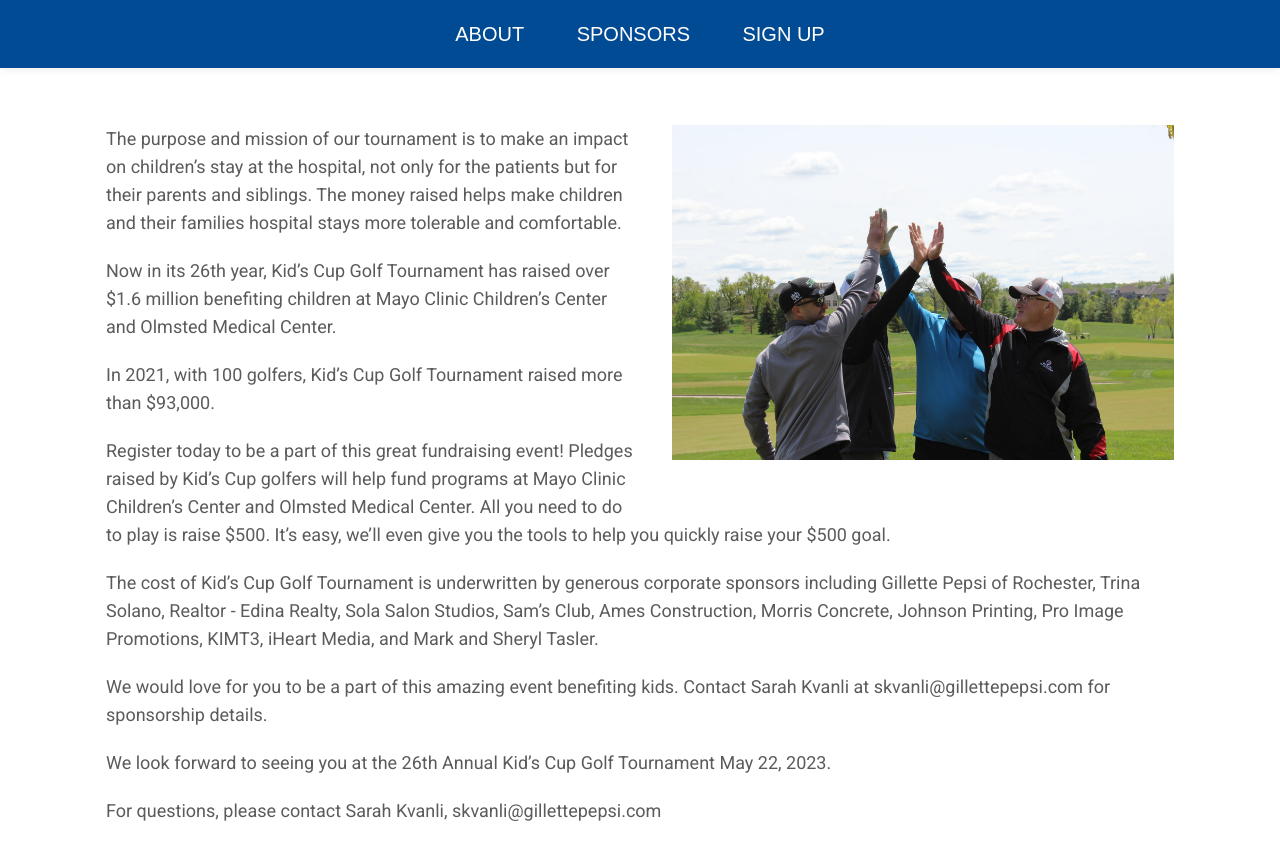
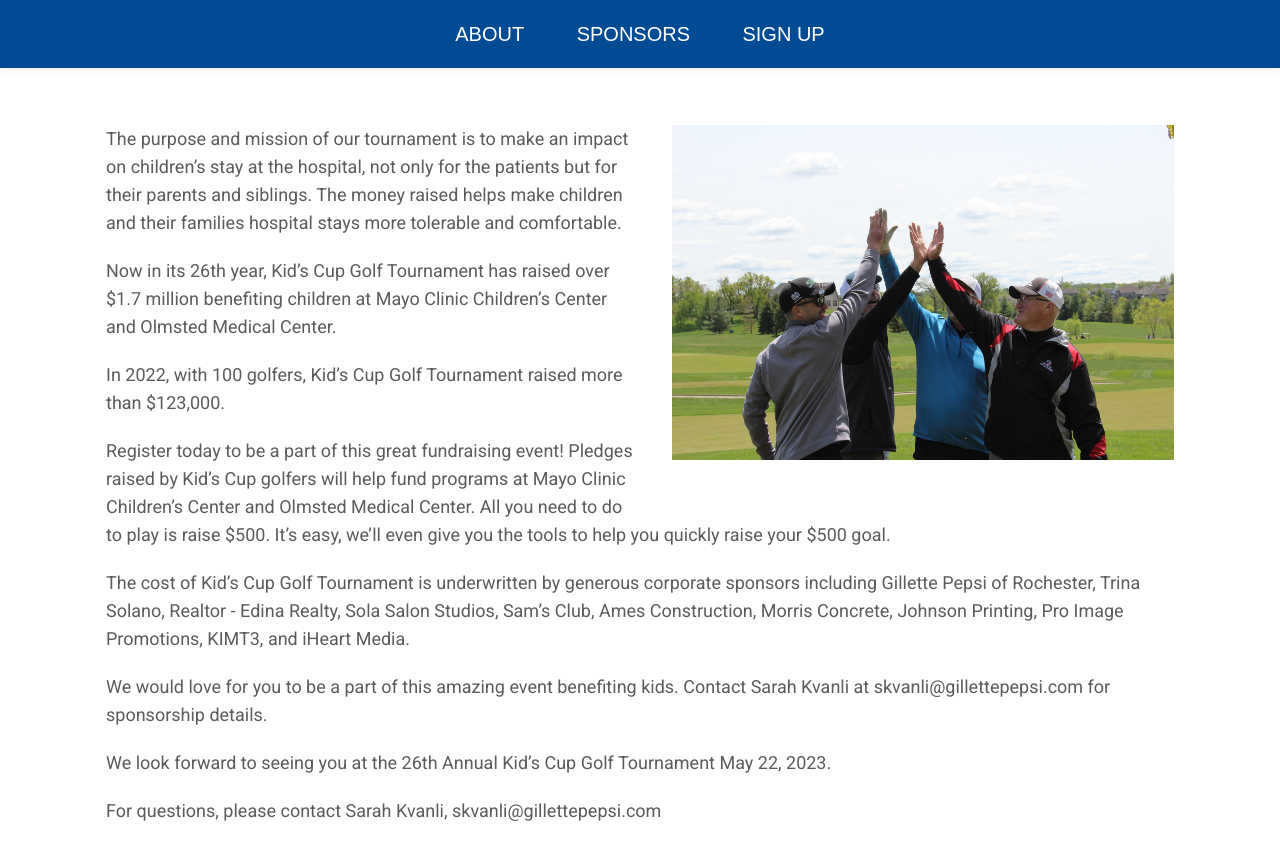
Before and after one commit to kidscuprochester/kidscuprochester.github.io, a Jekyll site: the page built from index.md, in a window 1280 px wide and 900 px high, scrolled down 1297 px. Shown: the top 860 px of the window. Built offline with Jekyll 4.4.1, drawn with Linux system fonts in a browser that asks for light colours; nearby versions of some CDN libraries.

Commit message:
Updated Config

```diff
--- a/_config.yml
+++ b/_config.yml
@@ -41,20 +41,20 @@ who_we_are:
     stay at the hospital, not only for the patients but for their parents and siblings.
     \ The money raised helps make children and their families hospital stays more
     tolerable and comfortable.\n\nNow in its 26th year, Kid’s Cup Golf Tournament
-    has raised over $1.6 million benefiting children at Mayo Clinic Children’s Center
-    and Olmsted Medical Center. \n\nIn 2021, with 100 golfers, Kid’s Cup Golf Tournament
-    raised more than $93,000.\n\nRegister today to be a part of this great fundraising
+    has raised over $1.7 million benefiting children at Mayo Clinic Children’s Center
+    and Olmsted Medical Center. \n\nIn 2022, with 100 golfers, Kid’s Cup Golf Tournament
+    raised more than $123,000.\n\nRegister today to be a part of this great fundraising
     event!  Pledges raised by Kid's Cup golfers will help fund programs at Mayo Clinic
     Children’s Center and Olmsted Medical Center.  All you need to do to play is raise
     $500.  It's easy, we'll even give you the tools to help you quickly raise your
     $500 goal. \n\nThe cost of Kid’s Cup Golf Tournament is underwritten by generous
     corporate sponsors including Gillette Pepsi of Rochester, Trina Solano, Realtor
     - Edina Realty, Sola Salon Studios, Sam’s Club, Ames Construction, Morris Concrete,
-    Johnson Printing, Pro Image Promotions, KIMT3, iHeart Media, and Mark and Sheryl
-    Tasler.\n\nWe would love for you to be a part of this amazing event benefiting
-    kids.  Contact Sarah Kvanli at skvanli@gillettepepsi.com for sponsorship details.
-    \n\nWe look forward to seeing you at the 26th Annual Kid’s Cup Golf Tournament
-    May 22, 2023.\n\nFor questions, please contact Sarah Kvanli, skvanli@gillettepepsi.com"
+    Johnson Printing, Pro Image Promotions, KIMT3, and iHeart Media.\n\nWe would love
+    for you to be a part of this amazing event benefiting kids.  Contact Sarah Kvanli
+    at skvanli@gillettepepsi.com for sponsorship details. \n\nWe look forward to seeing
+    you at the 26th Annual Kid’s Cup Golf Tournament May 22, 2023.\n\nFor questions,
+    please contact Sarah Kvanli, skvanli@gillettepepsi.com"
   image: "/uploads/Team%20High%20Five-54a5d6.jpg"
 whats_new:
   text: "The tournament will be held at [Somerby Golf Club](http://www.somerby.com),
```
